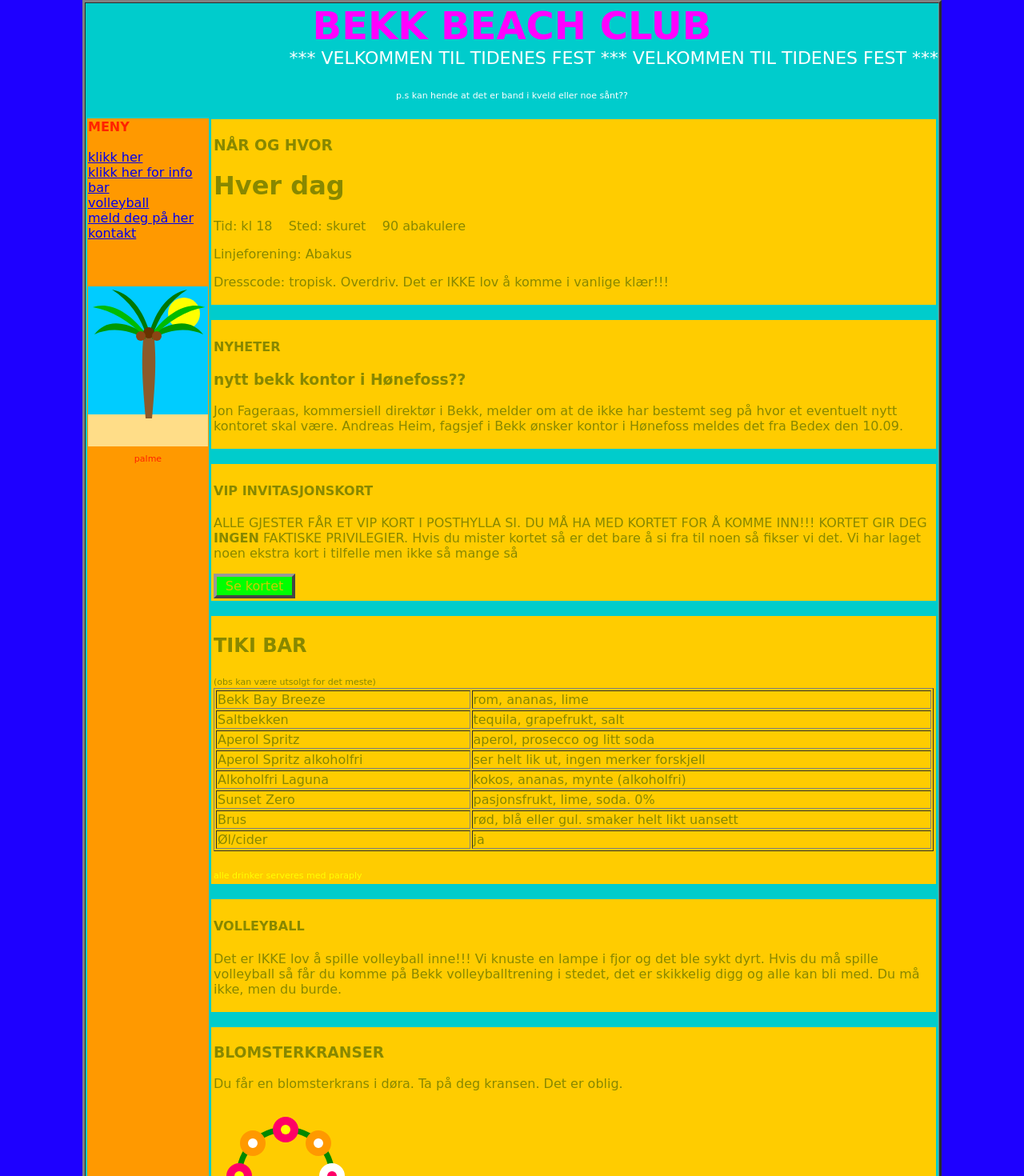
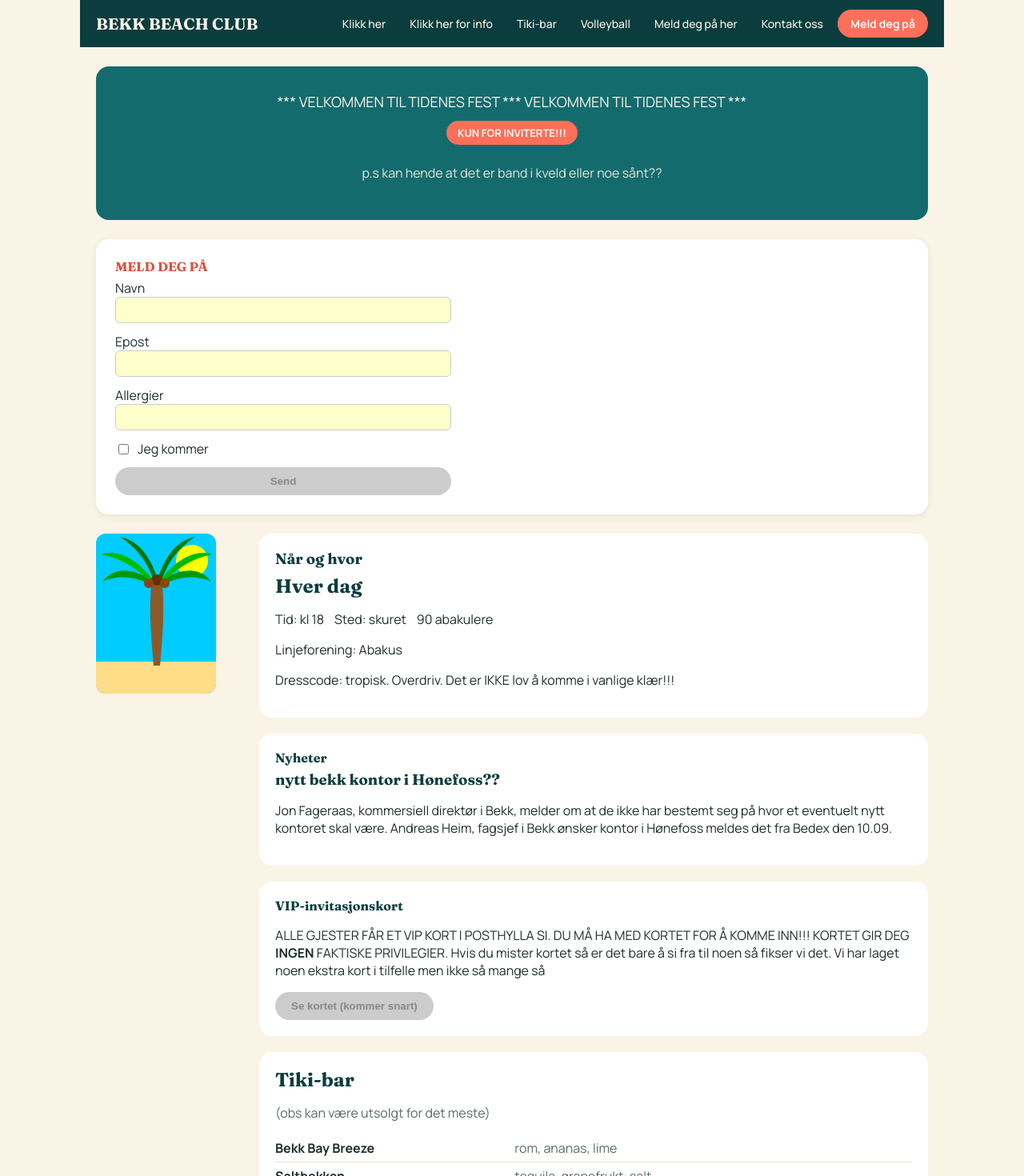
Before and after one commit to bekk/bekk-beach-club-26, a Next.js app: page / in a window 1280 px wide. Shown: the top 1470 px of the page at 80% size. Built offline with nearby package versions, Linux system fonts and the light colour scheme.

Commit message:
lag 05: 20:10:08

```diff
--- a/app/page.js
+++ b/app/page.js
@@ -3,146 +3,421 @@
 import { useState } from "react";
 import data from "./data.json";
 
+const MENY_LABELS = {
+  hjem: "Hjem",
+  forside: "Hjem",
+  bar: "Tiki-bar",
+  program: "Program",
+  pamelding: "Meld deg på",
+  påmelding: "Meld deg på",
+  kontakt: "Kontakt oss",
+  vip: "VIP",
+  nyheter: "Nyheter",
+};
+
+function menyHref(m) {
+  const s = m.toLowerCase();
+  if (s === "bar") return "/bar";
+  if (s === "kontakt") return "/kontakt";
+  if (s.includes("vip")) return "#vip";
+  if (s.includes("nyhet")) return "#nyheter";
+  if (s.includes("volleyball")) return "#volleyball";
+  if (s.includes("krans") || s.includes("blomst")) return "#kranser";
+  if (s.includes("meld") || s.includes("påmeld") || s.includes("pameld")) return "#pamelding";
+  if (s.includes("tid") || s.includes("sted") || s.includes("når") || s.includes("hvor")) return "#nar-og-hvor";
+  if (s.includes("hjem") || s.includes("forside")) return "#topp";
+  return "#";
+}
+
+function menyLabel(m) {
+  return MENY_LABELS[m.toLowerCase()] || m.charAt(0).toUpperCase() + m.slice(1);
+}
+
+const EPOST_REGEX = /^[^\s@]+@[^\s@]+\.[^\s@]+$/;
+
 export default function Home() {
-  const [apen, setApen] = useState(false);
-  var aar = 2026;
+  const [mobilMenyApen, setMobilMenyApen] = useState(false);
+  const [skjema, setSkjema] = useState({ navn: "", epost: "", allergier: "", kommer: false });
+  const [feilVist, setFeilVist] = useState({ navn: false, epost: false });
+  const [sendt, setSendt] = useState(false);
+  const aar = 2026;
 
-  // TODO: fikse dette senere, rakk det ikke
-  // const [navn, setNavn] = useState("")
-  // function sendSkjema() {
-  //   fetch("/api/paamelding", { method: "POST", body: navn })
-  // }
+  const feil = {
+    navn: skjema.navn.trim().length === 0 ? "Navn må fylles ut" : "",
+    epost: !EPOST_REGEX.test(skjema.epost) ? "Ugyldig e-postadresse" : "",
+  };
+  const skjemaGyldig = !feil.navn && !feil.epost;
+
+  function oppdater(felt, verdi) {
+    setSkjema((s) => ({ ...s, [felt]: verdi }));
+  }
+
+  function sendInn(e) {
+    e.preventDefault();
+    setFeilVist({ navn: true, epost: true });
+    if (!skjemaGyldig) return;
+    setSendt(true);
+  }
 
   return (
-    <center>
-      <table width="900" border="3" cellPadding="0" cellSpacing="0" bgColor="#00cccc">
-        <tbody>
-          <tr>
-            <td>
-              <center>
-                <div className="tittel">{data.tittel}</div>
-                <marquee behavior="alternate" scrollAmount="12">
-                  <span style={{ color: "#ffffff", fontSize: "22px" }}>{data.banner}</span>
-                </marquee>
-                <br />
-                <span className="blink" style={{ color: "#ff0000", fontWeight: "bold" }}>{data.alarm}</span>
-                <br />
-                <span className="liten" style={{ color: "#ffffff" }}>{data.bandHint}</span>
-                <br /><br />
-              </center>
+    <>
+      <style jsx global>{`
+        @import url("https://fonts.googleapis.com/css2?family=Fraunces:wght@600;700&family=Manrope:wght@400;500;700&display=swap");
 
-              <table width="100%" border="0">
-                <tbody>
-                  <tr>
-                    <td width="200" vAlign="top" bgColor="#ff9900">
-                      <b>MENY</b>
-                      <br /><br />
-                      {data.meny.map((m, i) => (
-                        <span key={i}><a href={m == "bar" ? "/bar" : m == "kontakt" ? "/kontakt" : "#"}>{m}</a><br /></span>
-                      ))}
-                      <br /><br /><br />
-                      <center>
-                        <img src={data.bilder.palme} width="150" height="200" />
-                        <br />
-                        <span className="liten">palme</span>
-                      </center>
-                    </td>
+        :root {
+          --sand: #faf4e7;
+          --sand-dark: #efe4cd;
+          --teal-900: #0b3d3f;
+          --teal-700: #146b6e;
+          --coral: #ff6f59;
+          --coral-dark: #e14f3a;
+          --ink: #1f2d2d;
+          --muted: #5c6b6b;
+        }
 
-                    <td vAlign="top">
-                      <div className={"boks " + "stor"}>
-                        <h3>NÅR OG HVOR</h3>
-                        <h1>Hver dag</h1>
-                        <p>Tid: {data.tid} &nbsp;&nbsp; Sted: {data.sted} &nbsp;&nbsp; {data.antallAbakulere} abakulere</p>
-                        <p>Linjeforening: {data.linjeforening}</p>
-                        <p>{data.dresscode}</p>
-                      </div>
+        * {
+          box-sizing: border-box;
+        }
 
-                      <br />
+        html,
+        body {
+          margin: 0;
+          padding: 0;
+          background: var(--sand);
+          color: var(--ink);
+          font-family: "Manrope", system-ui, sans-serif;
+        }
 
-                      <div className="boks">
-                        <h4>NYHETER</h4>
-                        <h3>{data.nyhetTittel}</h3>
-                        <p>{data.nyhetTekst}</p>
-                      </div>
+        h1,
+        h2,
+        h3,
+        h4 {
+          font-family: "Fraunces", Georgia, serif;
+          color: var(--teal-900);
+          margin: 0 0 0.4em;
+        }
 
-                      <br />
+        a {
+          color: var(--teal-700);
+        }
+      `}</style>
 
-                      <div className="boks">
-                        <h4>VIP INVITASJONSKORT</h4>
-                        <p dangerouslySetInnerHTML={{ __html: data.vipTekst }}></p>
-                        <div className="knapp" onClick={() => alert("kommer snart")}>
-                          Se kortet
-                        </div>
-                      </div>
+      <div id="topp" style={{ maxWidth: "1080px", margin: "0 auto" }}>
+        <header
+          style={{
+            position: "sticky",
+            top: 0,
+            zIndex: 20,
+            background: "var(--teal-900)",
+            color: "var(--sand)",
+          }}
+        >
+          <div
+            style={{
+              maxWidth: "1080px",
+              margin: "0 auto",
+              display: "flex",
+              alignItems: "center",
+              justifyContent: "space-between",
+              padding: "12px 20px",
+              gap: "16px",
+            }}
+          >
+            <strong style={{ fontFamily: "Fraunces, serif", fontSize: "20px", color: "var(--sand)" }}>
+              {data.tittel}
+            </strong>
 
-                      <br />
+            <button
+              aria-label="Åpne meny"
+              onClick={() => setMobilMenyApen((v) => !v)}
+              style={{
+                display: "none",
+                background: "none",
+                border: "1px solid var(--sand)",
+                color: "var(--sand)",
+                borderRadius: "6px",
+                padding: "6px 10px",
+              }}
+              className="hamburger"
+            >
+              ☰
+            </button>
 
-                      <div className="boks">
-                        <h2>TIKI BAR</h2>
-                        <span className="liten">{data.barNotis}</span>
-                        <table border="1" width="100%">
-                          <tbody>
-                            {data.drinker.map((d, i) => (
-                              <tr key={i}><td>{d.navn}</td><td>{d.innhold}</td></tr>
-                            ))}
-                          </tbody>
-                        </table>
-                        <br />
-                        <span className="liten gul">alle drinker serveres med paraply</span>
-                      </div>
+            <nav
+              className="hovedmeny"
+              style={{
+                display: "flex",
+                flexWrap: "wrap",
+                gap: "6px",
+                alignItems: "center",
+              }}
+            >
+              {data.meny.map((m, i) => (
+                <a
+                  key={i}
+                  href={menyHref(m)}
+                  style={{
+                    color: "var(--sand)",
+                    textDecoration: "none",
+                    padding: "6px 12px",
+                    borderRadius: "999px",
+                    fontSize: "14px",
+                    fontWeight: 500,
+                  }}
+                >
+                  {menyLabel(m)}
+                </a>
+              ))}
+              <a
+                href="#pamelding"
+                style={{
+                  background: "var(--coral)",
+                  color: "#fff",
+                  textDecoration: "none",
+                  padding: "8px 16px",
+                  borderRadius: "999px",
+                  fontWeight: 700,
+                  fontSize: "14px",
+                }}
+              >
+                Meld deg på
+              </a>
+            </nav>
+          </div>
+        </header>
 
-                      <br />
+        <main style={{ padding: "24px 20px 0" }}>
+          <section
+            style={{
+              textAlign: "center",
+              background: "var(--teal-700)",
+              color: "var(--sand)",
+              borderRadius: "16px",
+              padding: "32px 20px",
+              marginBottom: "24px",
+            }}
+          >
+            <div style={{ overflow: "hidden", whiteSpace: "nowrap", marginBottom: "12px" }}>
+              <span style={{ fontSize: "18px" }}>{data.banner}</span>
+            </div>
+            <span
+              style={{
+                display: "inline-block",
+                background: "var(--coral)",
+                color: "#fff",
+                fontWeight: 700,
+                padding: "6px 14px",
+                borderRadius: "999px",
+                fontSize: "13px",
+                marginBottom: "8px",
+              }}
+            >
+              {data.alarm}
+            </span>
+            <p style={{ opacity: 0.9 }}>{data.bandHint}</p>
+          </section>
 
-                      <div className="boks">
-                        <h4>VOLLEYBALL</h4>
-                        <p>{data.volleyballTekst}</p>
-                      </div>
+          <section
+            id="pamelding"
+            style={{
+              background: "#fff",
+              borderRadius: "16px",
+              padding: "24px",
+              marginBottom: "24px",
+              boxShadow: "0 2px 10px rgba(11,61,63,0.08)",
+            }}
+          >
+            <h4 style={{ color: "var(--coral-dark)" }}>MELD DEG PÅ</h4>
+            {sendt ? (
+              <p style={{ color: "var(--teal-700)", fontWeight: 700 }}>
+                Takk, {skjema.navn}! Vi har registrert påmeldingen din.
+              </p>
+            ) : (
+              <form onSubmit={sendInn} noValidate>
+                <div style={{ display: "grid", gap: "12px", maxWidth: "420px" }}>
+                  <label>
+                    Navn
+                    <input
+                      type="text"
+                      value={skjema.navn}
+                      onChange={(e) => oppdater("navn", e.target.value)}
+                      onBlur={() => setFeilVist((f) => ({ ...f, navn: true }))}
+                      style={{ width: "100%", padding: "8px", borderRadius: "6px", border: "1px solid #ccc" }}
+                    />
+                    {feilVist.navn && feil.navn && (
+                      <span style={{ color: "var(--coral-dark)", fontSize: "13px" }}>{feil.navn}</span>
+                    )}
+                  </label>
 
-                      <br />
+                  <label>
+                    Epost
+                    <input
+                      type="text"
+                      value={skjema.epost}
+                      onChange={(e) => oppdater("epost", e.target.value)}
+                      onBlur={() => setFeilVist((f) => ({ ...f, epost: true }))}
+                      style={{ width: "100%", padding: "8px", borderRadius: "6px", border: "1px solid #ccc" }}
+                    />
+                    {feilVist.epost && feil.epost && (
+                      <span style={{ color: "var(--coral-dark)", fontSize: "13px" }}>{feil.epost}</span>
+                    )}
+                  </label>
 
-                      <div className="boks">
-                        <h3>BLOMSTERKRANSER</h3>
-                        <p>{data.kransTekst}</p>
-                        <img src={data.bilder.krans} />
-                      </div>
+                  <label>
+                    Allergier
+                    <input
+                      type="text"
+                      value={skjema.allergier}
+                      onChange={(e) => oppdater("allergier", e.target.value)}
+                      style={{ width: "100%", padding: "8px", borderRadius: "6px", border: "1px solid #ccc" }}
+                    />
+                  </label>
 
-                      <br />
+                  <label style={{ display: "flex", alignItems: "center", gap: "8px" }}>
+                    <input
+                      type="checkbox"
+                      checked={skjema.kommer}
+                      onChange={(e) => oppdater("kommer", e.target.checked)}
+                    />
+                    Jeg kommer
+                  </label>
 
-                      <div className="boks">
-                        <h4>MELD DEG PÅ</h4>
-                        <table border="0"><tbody>
-                          <tr><td>Navn</td><td><input type="text" id="felt" /></td></tr>
-                          <tr><td>Epost</td><td><input type="text" id="felt" /></td></tr>
-                          <tr><td>Allergier</td><td><input type="text" id="felt2" /></td></tr>
-                          <tr><td>Kommer du?</td><td><input type="checkbox" /> ja</td></tr>
-                        </tbody></table>
-                        <br />
-                        <div className="knapp">Send</div>
-                      </div>
+                  <button
+                    type="submit"
+                    disabled={!skjemaGyldig}
+                    style={{
+                      padding: "10px 20px",
+                      borderRadius: "999px",
+                      border: "none",
+                      fontWeight: 700,
+                      cursor: skjemaGyldig ? "pointer" : "not-allowed",
+                      background: skjemaGyldig ? "var(--coral)" : "#ccc",
+                      color: skjemaGyldig ? "#fff" : "#888",
+                    }}
+                  >
+                    Send
+                  </button>
+                </div>
+              </form>
+            )}
+          </section>
 
-                      <br />
-                    </td>
-                  </tr>
-                </tbody>
-              </table>
+          <div style={{ display: "flex", gap: "24px", flexWrap: "wrap" }}>
+            <aside style={{ flex: "0 0 180px" }}>
+              <img src={data.bilder.palme} width="150" height="200" alt="Palme" style={{ borderRadius: "12px" }} />
+            </aside>
 
-              <center>
-                <img src={data.bilder.bygging} width="400" height="60" />
-                <hr />
-                <span className="liten" style={{ color: "#000000" }}>
-                  Bekk Beach Club {aar} &nbsp;|&nbsp; laget av festkomiteen &nbsp;|&nbsp;
-                  <a href="#">klikk her</a> for spørsmål
-                  <br />
-                  Best viewed in 1024x768
-                  <br />
-                  Du er besøkende nummer {data.besokende}
-                </span>
-                <br /><br />
-              </center>
-            </td>
-          </tr>
-        </tbody>
-      </table>
-    </center>
+            <div style={{ flex: "1 1 400px" }}>
+              <section
+                id="nar-og-hvor"
+                style={{ background: "#fff", borderRadius: "16px", padding: "20px", marginBottom: "20px" }}
+              >
+                <h3>Når og hvor</h3>
+                <h1>Hver dag</h1>
+                <p>
+                  Tid: {data.tid} &nbsp;&nbsp; Sted: {data.sted} &nbsp;&nbsp; {data.antallAbakulere} abakulere
+                </p>
+                <p>Linjeforening: {data.linjeforening}</p>
+                <p>{data.dresscode}</p>
+              </section>
+
+              <section
+                id="nyheter"
+                style={{ background: "#fff", borderRadius: "16px", padding: "20px", marginBottom: "20px" }}
+              >
+                <h4>Nyheter</h4>
+                <h3>{data.nyhetTittel}</h3>
+                <p>{data.nyhetTekst}</p>
+              </section>
+
+              <section
+                id="vip"
+                style={{ background: "#fff", borderRadius: "16px", padding: "20px", marginBottom: "20px" }}
+              >
+                <h4>VIP-invitasjonskort</h4>
+                <p dangerouslySetInnerHTML={{ __html: data.vipTekst }}></p>
+                <button
+                  disabled
+                  aria-disabled="true"
+                  title="Ikke tilgjengelig ennå"
+                  style={{
+                    padding: "10px 20px",
+                    borderRadius: "999px",
+                    border: "none",
+                    background: "#ccc",
+                    color: "#888",
+                    cursor: "not-allowed",
+                    fontWeight: 700,
+                  }}
+                >
+                  Se kortet (kommer snart)
+                </button>
+              </section>
+
+              <section
+                id="tiki-bar"
+                style={{ background: "#fff", borderRadius: "16px", padding: "20px", marginBottom: "20px" }}
+              >
+                <h2>Tiki-bar</h2>
+                <p style={{ color: "var(--muted)" }}>{data.barNotis}</p>
+                <table style={{ width: "100%", borderCollapse: "collapse" }}>
+                  <tbody>
+                    {data.drinker.map((d, i) => (
+                      <tr key={i} style={{ borderBottom: "1px solid var(--sand-dark)" }}>
+                        <td style={{ padding: "6px 0", fontWeight: 700 }}>{d.navn}</td>
+                        <td style={{ padding: "6px 0", color: "var(--muted)" }}>{d.innhold}</td>
+                      </tr>
+                    ))}
+                  </tbody>
+                </table>
+                <p style={{ color: "var(--coral-dark)", fontSize: "13px" }}>
+                  Alle drinker serveres med paraply
+                </p>
+              </section>
+
+              <section
+                id="volleyball"
+                style={{ background: "#fff", borderRadius: "16px", padding: "20px", marginBottom: "20px" }}
+              >
+                <h4>Volleyball</h4>
+                <p>{data.volleyballTekst}</p>
+              </section>
+
+              <section
+                id="kranser"
+                style={{ background: "#fff", borderRadius: "16px", padding: "20px", marginBottom: "20px" }}
+              >
+                <h3>Blomsterkranser</h3>
+                <p>{data.kransTekst}</p>
+                <img src={data.bilder.krans} alt="Blomsterkrans" style={{ maxWidth: "100%", borderRadius: "12px" }} />
+              </section>
+            </div>
+          </div>
+
+          <footer style={{ textAlign: "center", padding: "24px 0 40px", color: "var(--muted)" }}>
+            <img src={data.bilder.bygging} width="400" height="60" alt="Bekk Beach Club" />
+            <hr style={{ border: "none", borderTop: "1px solid var(--sand-dark)", margin: "16px 0" }} />
+            <span style={{ fontSize: "13px" }}>
+              Bekk Beach Club {aar} &nbsp;|&nbsp; laget av festkomiteen
+              <br />
+              Du er besøkende nummer {data.besokende}
+            </span>
+          </footer>
+        </main>
+      </div>
+
+      <style jsx>{`
+        @media (max-width: 700px) {
+          .hovedmeny {
+            display: ${mobilMenyApen ? "flex" : "none"} !important;
+            flex-direction: column;
+            width: 100%;
+          }
+          .hamburger {
+            display: inline-block !important;
+          }
+        }
+      `}</style>
+    </>
   );
 }
```
